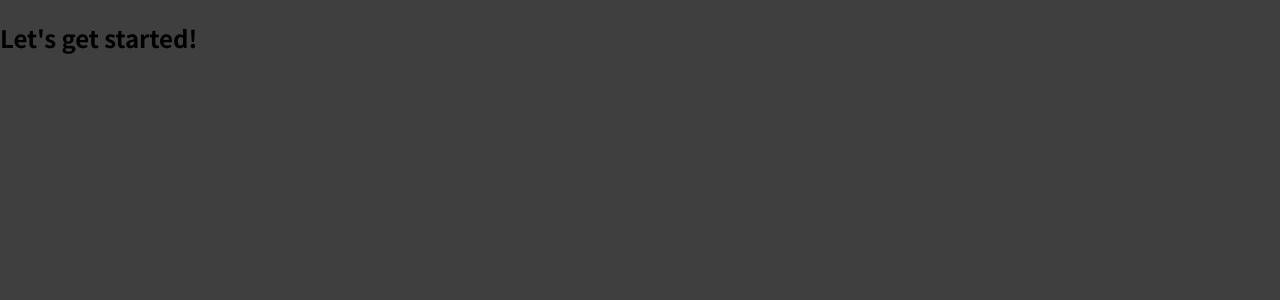
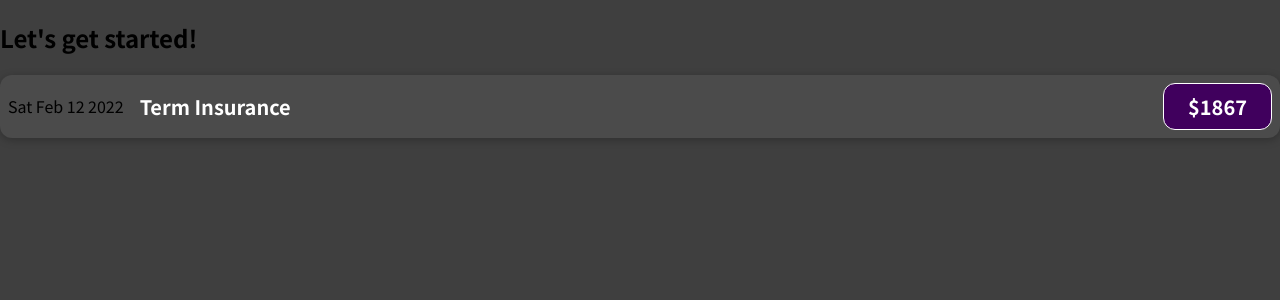
Before and after one commit to Rohitdubey2605/react-expense-book, a JavaScript app: page / in a window 1280 px wide. Shown: the top 300 px of the page. Built offline with nearby package versions, Linux system fonts and the light colour scheme.

Commit message:
ExpenseItem Push

```diff
--- a/package.json
+++ b/package.json
@@ -8,7 +8,7 @@
     "@testing-library/user-event": "^12.5.0",
     "react": "^17.0.1",
     "react-dom": "^17.0.1",
-    "react-scripts": "4.0.1",
+    "react-scripts": "^5.0.0",
     "web-vitals": "^0.2.4"
   },
   "scripts": {
--- a/src/App.js
+++ b/src/App.js
@@ -1,7 +1,10 @@
+import ExpenseItem from "./components/ExpenseItem";
+
 function App() {
   return (
     <div>
       <h2>Let's get started!</h2>
+      <ExpenseItem></ExpenseItem>
     </div>
   );
 }
--- /dev/null
+++ b/src/components/ExpenseItem.css
@@ -0,0 +1,56 @@
+.expense-item {
+    display: flex;
+    justify-content: space-between;
+    align-items: center;
+    box-shadow: 0 2px 8px rgba(0, 0, 0, 0.25);
+    padding: 0.5rem;
+    margin: 1rem 0;
+    border-radius: 12px;
+    background-color: #4b4b4b;
+  }
+
+  .expense-item__description {
+    display: flex;
+    flex-direction: column;
+    gap: 1rem;
+    align-items: flex-end;
+    flex-flow: column-reverse;
+    justify-content: flex-start;
+    flex: 1;
+  }
+
+  .expense-item h2 {
+    color: #3a3a3a;
+    font-size: 1rem;
+    flex: 1;
+    margin: 0 1rem;
+    color: white;
+  }
+
+  .expense-item__price {
+    font-size: 1rem;
+    font-weight: bold;
+    color: white;
+    background-color: #40005d;
+    border: 1px solid white;
+    padding: 0.5rem;
+    border-radius: 12px;
+  }
+
+  @media (min-width: 580px) {
+    .expense-item__description {
+      flex-direction: row;
+      align-items: center;
+      justify-content: flex-start;
+      flex: 1;
+    }
+
+    .expense-item__description h2 {
+      font-size: 1.25rem;
+    }
+
+    .expense-item__price {
+      font-size: 1.25rem;
+      padding: 0.5rem 1.5rem;
+    }
+  }
--- /dev/null
+++ b/src/components/ExpenseItem.js
@@ -0,0 +1,20 @@
+import "./ExpenseItem.css";
+
+function ExpenseItem() {
+
+    const expenseDate = new Date(2022,1,12);
+    const expenseTitle = 'Term Insurance';
+    const expenseAmount = 1867;
+
+  return (
+    <div className="expense-item">
+      <div>{expenseDate.toDateString()}</div>
+      <div className="expense-item__description">
+        <h2>{expenseTitle}</h2>
+        <div className="expense-item__price">${expenseAmount}</div>
+      </div>
+    </div>
+  );
+}
+
+export default ExpenseItem;
```
Also changed, not shown: 1 other file (tests, documents, lock files or other folders).
